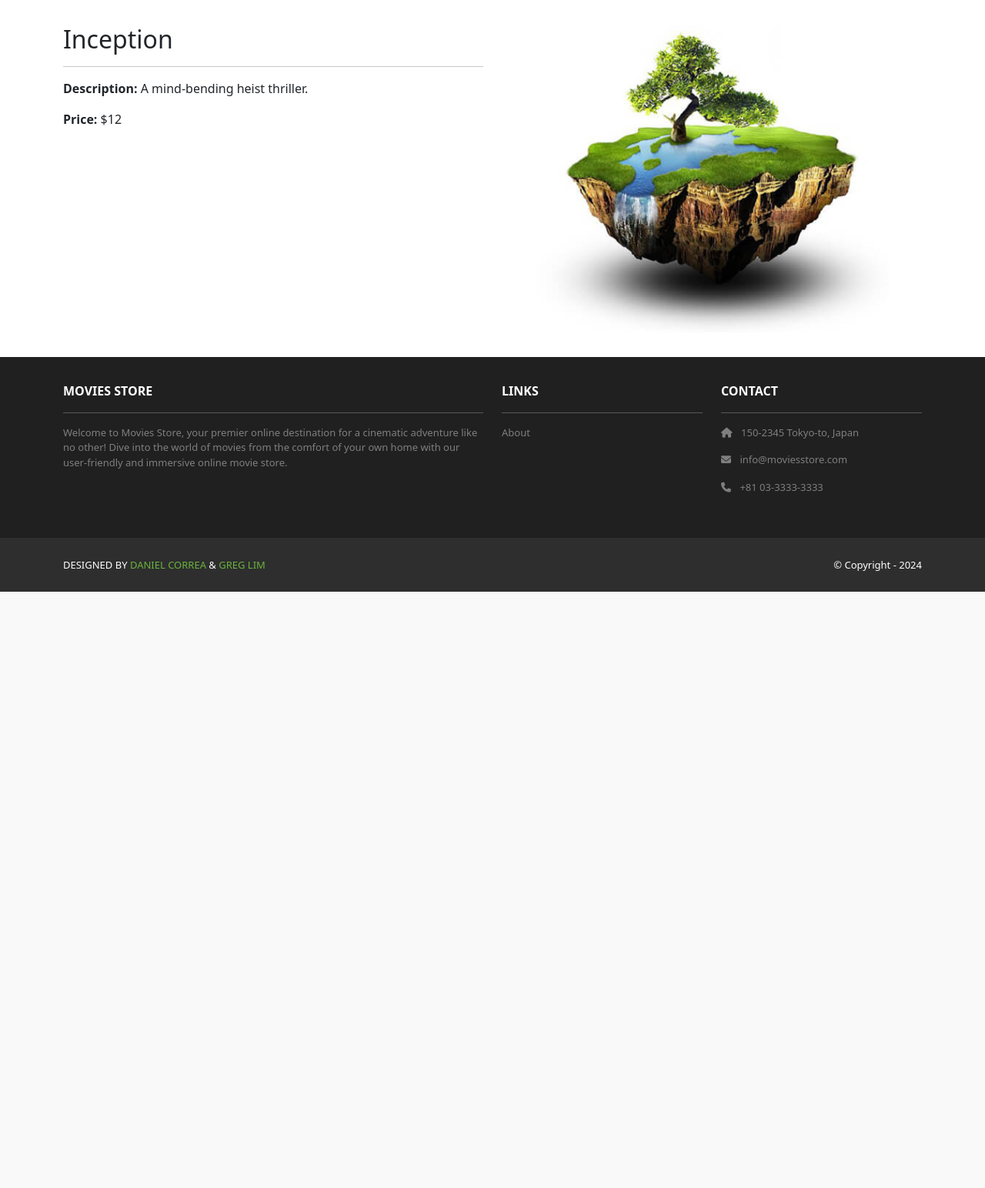
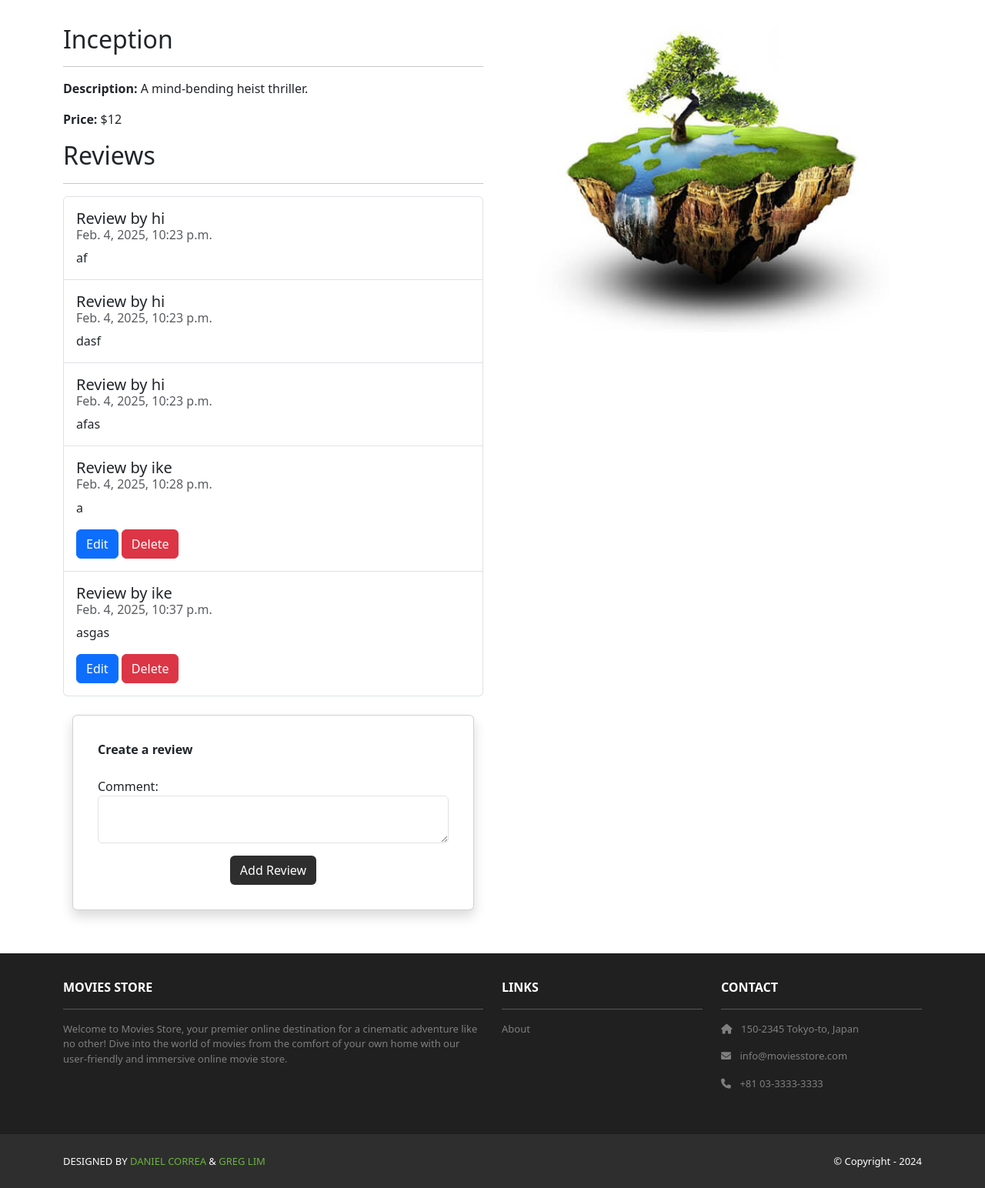
Before and after one commit to tiffanyj77/project1, a Django app: page /movies/1/ in a window 1280 px wide. Shown: the part 82-1626 px from the top of the page at 77% size. Before the commit the page ends 851 px from the top, so only its background shows below. Run offline with Django 5.2, Linux system fonts and the light colour scheme; a user stored in the database is signed in; data comes from the database, SQL or seed files in the repository; both versions use the stored data as it was after the commit; some libraries are stand-ins or nearby versions.

Commit message:
added review functionality

```diff
--- a/movies/admin.py
+++ b/movies/admin.py
@@ -1,7 +1,8 @@
 from django.contrib import admin
-from .models import Movie
+from .models import Movie, Review
 
 class MovieAdmin(admin.ModelAdmin):
     ordering = ['name']
     search_fields = ['name']
 admin.site.register(Movie, MovieAdmin)
+admin.site.register(Review)
--- a/movies/models.py
+++ b/movies/models.py
@@ -1,4 +1,5 @@
 from django.db import models
+from django.contrib.auth.models import User
 
 class Movie(models.Model):
     id = models.AutoField(primary_key=True)
@@ -9,3 +10,14 @@ class Movie(models.Model):
 
     def __str__(self):
         return str(self.id) + ' - ' + self.name
+
+class Review(models.Model):
+    id = models.AutoField(primary_key=True)
+    comment = models.CharField(max_length=255)
+    date = models.DateTimeField(auto_now_add=True)
+    movie = models.ForeignKey(Movie,
+        on_delete=models.CASCADE)
+    user = models.ForeignKey(User,
+        on_delete=models.CASCADE)
+    def __str__(self):
+        return str(self.id) + ' - ' + self.movie.name
--- a/movies/templates/movies/show.html
+++ b/movies/templates/movies/show.html
@@ -9,6 +9,56 @@
         <hr />
         <p><b>Description:</b> {{ template_data.movie.description }}</p>
         <p><b>Price:</b> ${{ template_data.movie.price }}</p>
+          <h2>Reviews</h2>
+            <hr />
+            <ul class="list-group">
+              {% for review in template_data.reviews %}
+              <li class="list-group-item pb-3 pt-3">
+                <h5 class="card-title">
+                  Review by {{ review.user.username }}
+                </h5>
+                <h6 class="card-subtitle mb-2 text-muted">
+                  {{ review.date }}
+                </h6>
+                <p class="card-text">{{ review.comment }}</p>
+              {% if user.is_authenticated and user == review.user %}
+                <a class="btn btn-primary"
+                  href="{% url 'movies.edit_review' id=template_data.movie.id review_id=review.id %}">Edit
+                </a>
+                <a class="btn btn-danger"
+                  href="{% url 'movies.delete_review' id=template_data.movie.id review_id=review.id %}">Delete
+                </a>
+              {% endif %}
+              </li>
+              {% endfor %}
+            </ul>
+        {% if user.is_authenticated %}
+        <div class="container mt-4">
+          <div class="row justify-content-center">
+            <div class="col-12">
+              <div class="card shadow p-3 mb-4 rounded">
+                <div class="card-body">
+                  <b class="text-start">Create a review </b> <br /><br />
+                  <form method="POST" action= "{% url 'movies.create_review' id=template_data.movie.id %}"> {% csrf_token %}
+                    <p>
+                      <label for="comment">Comment:</label>
+                      <textarea name="comment" required
+                      class="form-control"
+                      id="comment"></textarea>
+                    </p>
+                    <div class="text-center">
+                      <button type="submit"
+                        class="btn bg-dark text-white">
+                        Add Review
+                      </button>
+                    </div>
+                  </form>
+                </div>
+              </div>
+            </div>
+          </div>
+        </div>
+        {% endif %}
       </div>
       <div class="col-md-6 mx-auto mb-3 text-center">
         <img src="{{ template_data.movie.image.url }}" class="rounded img-card-400" />
--- a/movies/urls.py
+++ b/movies/urls.py
@@ -1,7 +1,12 @@
 from django.urls import path
 from . import views
-
 urlpatterns = [
     path('', views.index, name='movies.index'),
     path('<int:id>/', views.show, name='movies.show'),
+    path('<int:id>/review/create/', views.create_review,
+        name='movies.create_review'),
+    path('<int:id>/review/<int:review_id>/edit/',
+        views.edit_review, name='movies.edit_review'),
+    path('<int:id>/review/<int:review_id>/delete/',
+            views.delete_review, name='movies.delete_review'),
 ]
--- a/movies/views.py
+++ b/movies/views.py
@@ -1,5 +1,6 @@
-from django.shortcuts import render
-from .models import Movie
+from django.shortcuts import render, redirect, get_object_or_404
+from .models import Movie, Review
+from django.contrib.auth.decorators import login_required
 
 def index(request):
     search_term = request.GET.get('search')
@@ -13,8 +14,50 @@ def index(request):
     return render(request, 'movies/index.html', {'template_data': template_data})
 
 def show(request, id):
-    movie = Movie.objects.get(id=id)
+    movie =  Movie.objects.get(id=id)
+    reviews = Review.objects.filter(movie=movie)
     template_data = {}
-    template_data['title'] =  movie.name
+    template_data['title'] = movie.name
     template_data['movie'] = movie
-    return render(request, 'movies/show.html', {'template_data': template_data})
+    template_data['reviews'] = reviews
+    return render(request, 'movies/show.html',
+        {'template_data': template_data})
+
+@login_required
+def create_review(request, id):
+    if request.method == 'POST' and request.POST['comment'] != '':
+        movie = Movie.objects.get(id=id)
+        review = Review()
+        review.comment = request.POST['comment']
+        review.movie = movie
+        review.user = request.user
+        review.save()
+        return redirect('movies.show', id=id)
+    else:
+        return redirect('movies.show', id=id)
+
+@login_required
+def edit_review(request, id, review_id):
+    review = get_object_or_404(Review, id=review_id)
+    if request.user != review.user:
+        return redirect('movies.show', id=id)
+    if request.method == 'GET':
+        template_data = {}
+        template_data['title'] = 'Edit Review'
+        template_data['review'] = review
+        return render(request, 'movies/edit_review.html',
+            {'template_data': template_data})
+    elif request.method == 'POST' and request.POST['comment'] != '':
+        review = Review.objects.get(id=review_id)
+        review.comment = request.POST['comment']
+        review.save()
+        return redirect('movies.show', id=id)
+    else:
+        return redirect('movies.show', id=id)
+
+@login_required
+def delete_review(request, id, review_id):
+    review = get_object_or_404(Review, id=review_id,
+        user=request.user)
+    review.delete()
+    return redirect('movies.show', id=id)
```
Also changed, not shown: movies/templates/movies/edit_review.html (added, +26 -0 lines), accounts/migrations/__init__.py (added), db.sqlite3.
